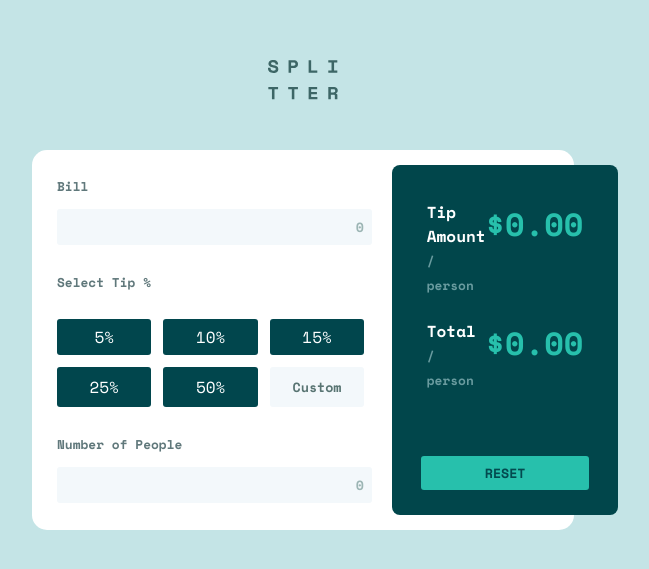
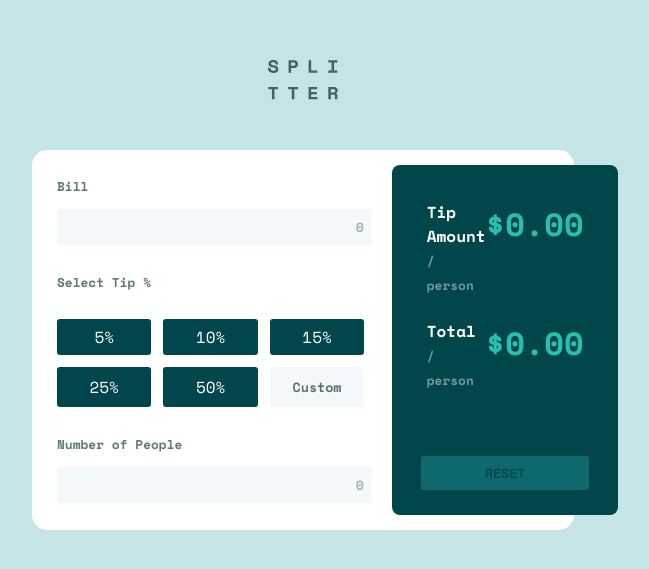
Before and after one commit to IsmaelFe/TipCalculator, a Svelte app: page / in a window 1280 px wide. Shown: the part 105-674 px from the top of the page, without its empty margins (337-986 px from the left). Built offline with nearby package versions, Linux system fonts and the light colour scheme.

Commit message:
Botón reset

```diff
--- a/src/components/Result.svelte
+++ b/src/components/Result.svelte
@@ -1,6 +1,13 @@
 <script>
-  export let result = "$0.00";
-  export let operation = "$0.00";
+  import { createEventDispatcher } from "svelte";
+  export let result = "0.00";
+  export let operation = "0.00";
+  export let isActive;
+  const reset = createEventDispatcher();
+
+  function functionReset() {
+    reset("reset");
+  }
 </script>
 
 <div class="container">
@@ -9,16 +16,21 @@
       <h3>Tip Amount</h3>
       <span>/ person</span>
     </div>
-    <p>{operation}</p>
+    <p>${operation}</p>
   </div>
   <div class="result">
     <div>
       <h3>Total</h3>
       <span>/ person</span>
     </div>
-    <p>{result}</p>
+    <p>${result}</p>
   </div>
-  <button> RESET </button>
+  <button
+    class={isActive ? "active" : "inactive"}
+    on:click={() => functionReset()}
+  >
+    RESET
+  </button>
 </div>
 
 <style scoped>
@@ -51,7 +63,7 @@
     font-weight: 600;
   }
 
-  button {
+  .active {
     color: #034a4f;
     width: 95%;
     font-family: "Space Mono", monospace;
@@ -61,10 +73,20 @@
     border-radius: 3px;
     padding: 7px;
     margin: 30% auto 0 auto;
+    cursor: pointer;
   }
 
-  button:hover {
-    cursor: pointer;
+  .inactive {
+    color: #034a4f;
+    width: 95%;
+    font-family: "Space Mono", monospace;
+    font-weight: 600;
+    background-color: #0d696d;
+    border: none;
+    border-radius: 3px;
+    padding: 7px;
+    margin: 30% auto 0 auto;
+    cursor: not-allowed;
   }
 
   h3 {
--- a/src/components/container/App_container.svelte
+++ b/src/components/container/App_container.svelte
@@ -7,6 +7,7 @@
   let empty2 = null;
   let value1 = false;
   let value2 = false;
+  let isActive = false;
   let result;
   let operator;
   let operation;
@@ -33,11 +34,24 @@
       }
       value1 = true;
     } else {
+      let temp1;
+      let temp2;
       value2 = false;
       value1 = false;
-      operation = (empty1 / 100) * operator;
-      result = operation / empty2;
+      isActive = true;
+      temp1 = (empty1 / 100) * operator;
+      operation = temp1.toFixed(2);
+      temp2 = (empty1 + temp1) / empty2;
+      result = temp2.toFixed(2);
     }
+  }
+
+  function functionReset() {
+    operation = "0.00";
+    result = "0.00";
+    empty2 = null;
+    empty1 = null;
+    isActive = false;
   }
 </script>
 
@@ -69,7 +83,7 @@
       <span>El campo es necesario</span>
     {/if}
   </div>
-  <Result {result} {operation} />
+  <Result {result} {operation} {isActive} on:reset={functionReset} />
 </div>
 
 <style scoped>
```
